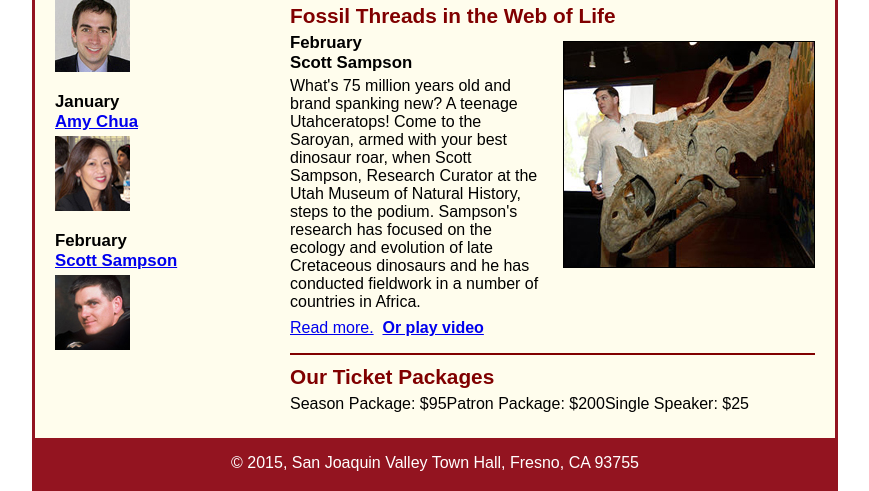
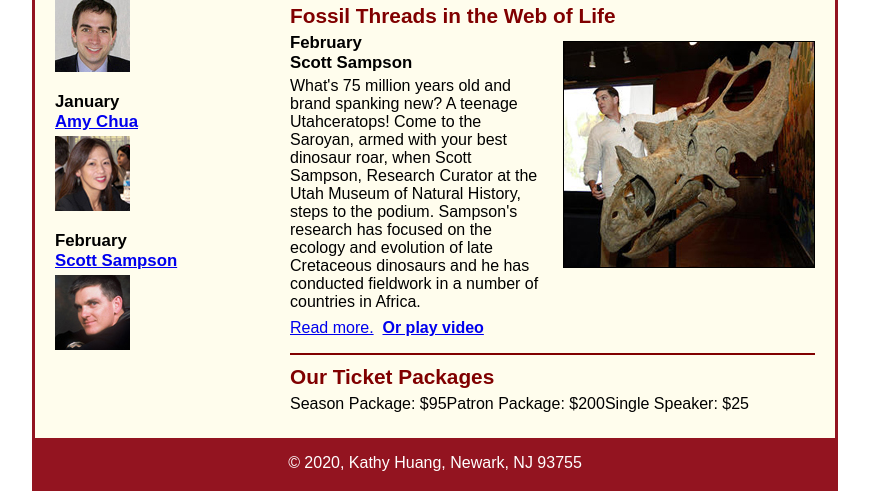
Before and after one commit to kh349/A13, a plain HTML site: page index.html in a window 1280 px wide. Shown: the part 394-885 px from the top of the page, without its empty margins (205-1074 px from the left). Drawn offline with Linux system fonts and the light colour scheme.

Commit message:
Update index.html

```diff
--- a/index.html
+++ b/index.html
@@ -76,7 +76,7 @@
     </aside>
 </main>
 <footer>
-    <p>&copy; 2015, San Joaquin Valley Town Hall, Fresno, CA 93755</p>
+    <p>&copy; 2020, Kathy Huang, Newark, NJ 93755</p>
 </footer>
 </body>
 </html>
```
